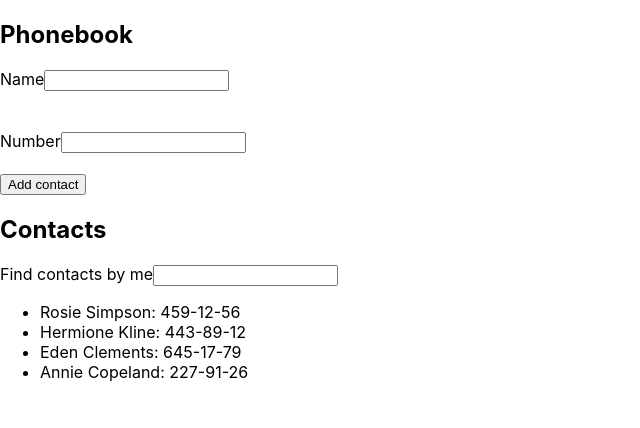
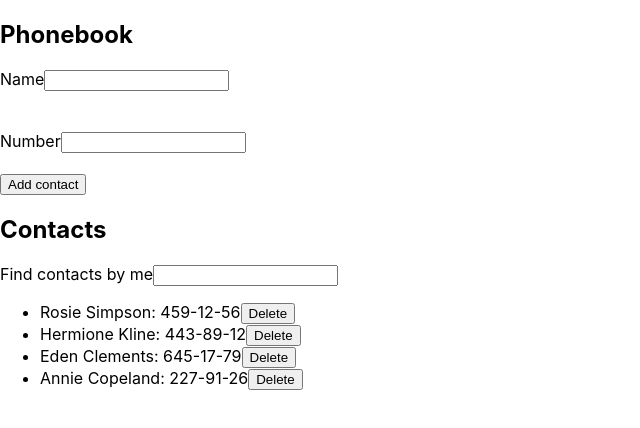
Before and after one commit to mariastetciuk/goit-react-hw-02-phonebook, a React (Create React App) app: page / in a window 1280 px wide. Shown: the top 428 px of the page, without its empty margins (0-640 px from the left). Built offline with nearby package versions, Linux system fonts and the light colour scheme.

Commit message:
add func. delet contact

```diff
--- a/src/components/App.jsx
+++ b/src/components/App.jsx
@@ -43,17 +43,29 @@ export class App extends Component {
     });
   };
 
+  deleteContact = name => {
+    const contacts = this.state.contacts.filter(contact => {
+      return contact.name.toLowerCase() !== name.toLowerCase();
+    });
+
+    this.setState(prevState => {
+      return {
+        contacts: [...contacts],
+      };
+    });
+  };
+
   render() {
     return (
       <>
         <h2>Phonebook</h2>
-        <ContactForm
-          handleInputChange={this.handleInputChange}
-          addContact={this.addContact}
-        />
+        <ContactForm addContact={this.addContact} />
         <h2>Contacts</h2>
         <Filter hendleFilterChange={this.handleInputChange} />
-        <ContactList contacts={this.filterContacts()} />
+        <ContactList
+          contacts={this.filterContacts()}
+          deleteContact={this.deleteContact}
+        />
       </>
     );
   }
--- a/src/components/ContactList/ContactList.jsx
+++ b/src/components/ContactList/ContactList.jsx
@@ -1,10 +1,13 @@
-export function ContactList({ contacts }) {
+export function ContactList({ contacts, deleteContact }) {
   return (
     <ul>
       {contacts.map(({ id, name, number }) => {
         return (
           <li key={id}>
             {name}: <span>{number}</span>
+            <button type="button" onClick={() => deleteContact(name)}>
+              Delete
+            </button>
           </li>
         );
       })}
```
